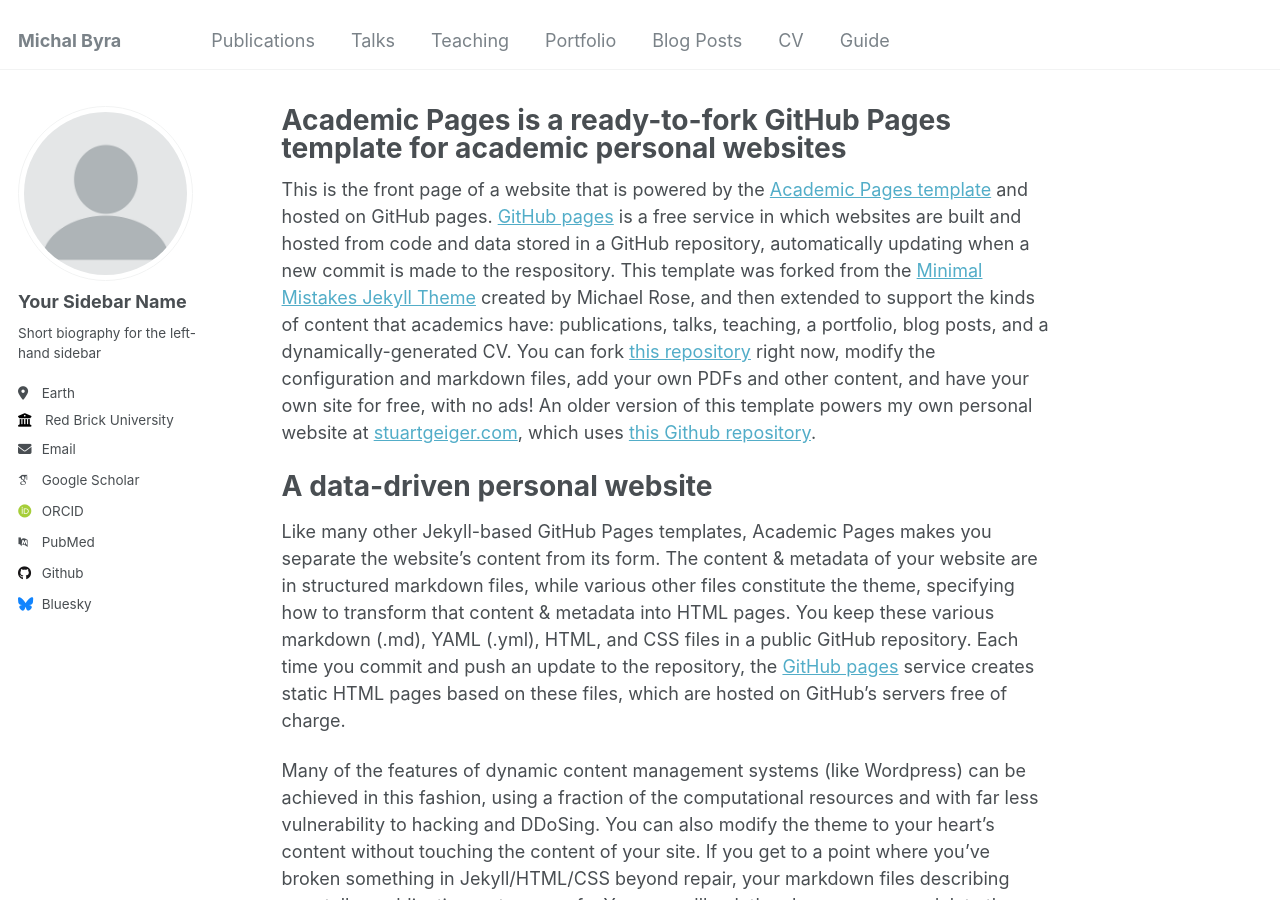
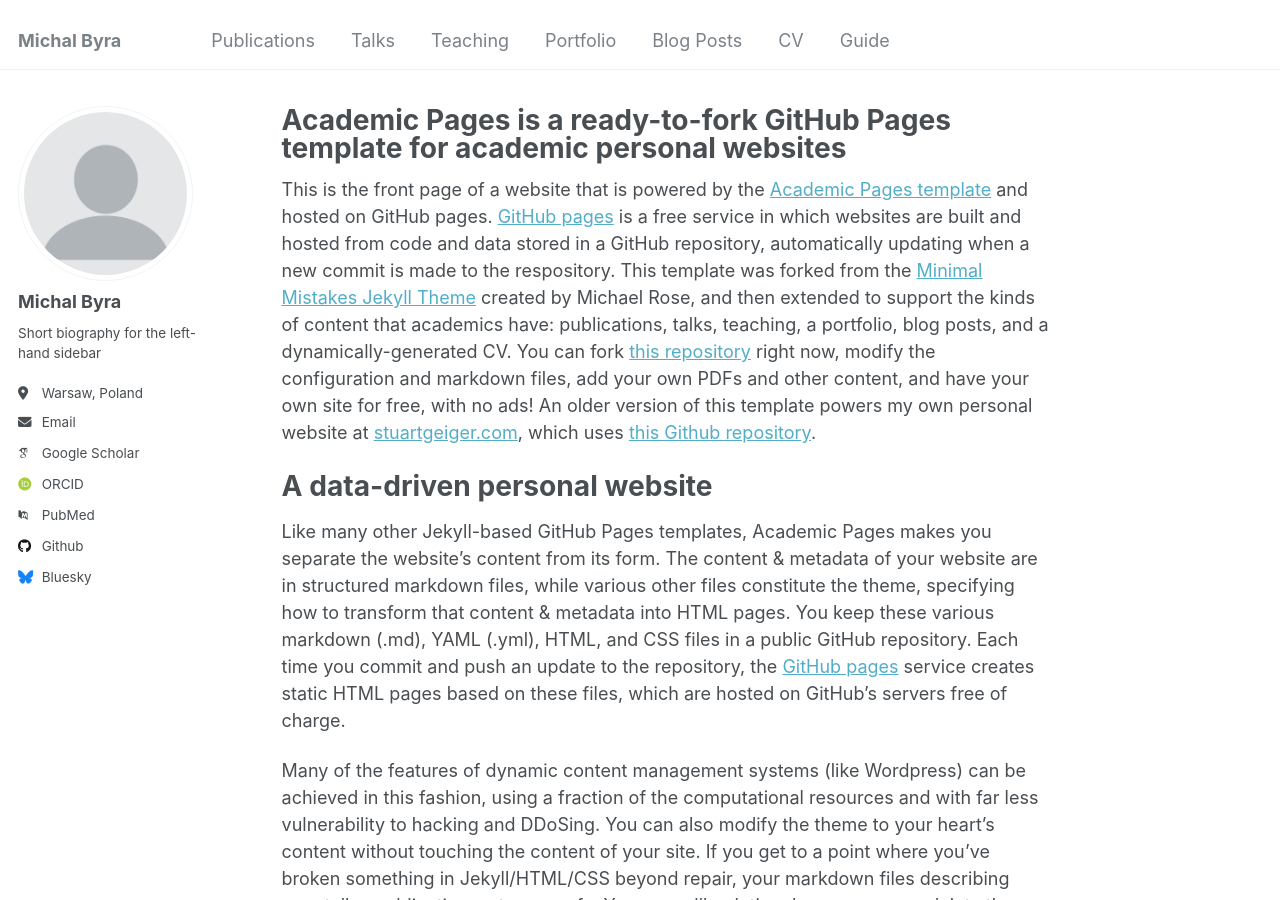
Before and after one commit to mbyr/mbyr.github.io, a Jekyll site: the page built from _pages/about.md, in a window 1280 px wide and 900 px high. Built offline with Jekyll 4.4.1, drawn with Linux system fonts in a browser that asks for light colours; some web fonts are replaced.

Commit message:
Update _config.yml

```diff
--- a/_config.yml
+++ b/_config.yml
@@ -22,12 +22,12 @@ repository               : "academicpages/academicpages.github.io"
 author:
   # Biographic information
   avatar           : "profile.png"
-  name             : "Your Sidebar Name"
+  name             : "Michal Byra"
   pronouns         : # example: "she/her"
   bio              : "Short biography for the left-hand sidebar"
-  location         : "Earth"
-  employer         : "Red Brick University"
-  uri              : # URL
+  location         : "Warsaw, Poland"
+  employer         :
+  uri              :
   email            : "none@example.org"
 
   # Academic websites
```
